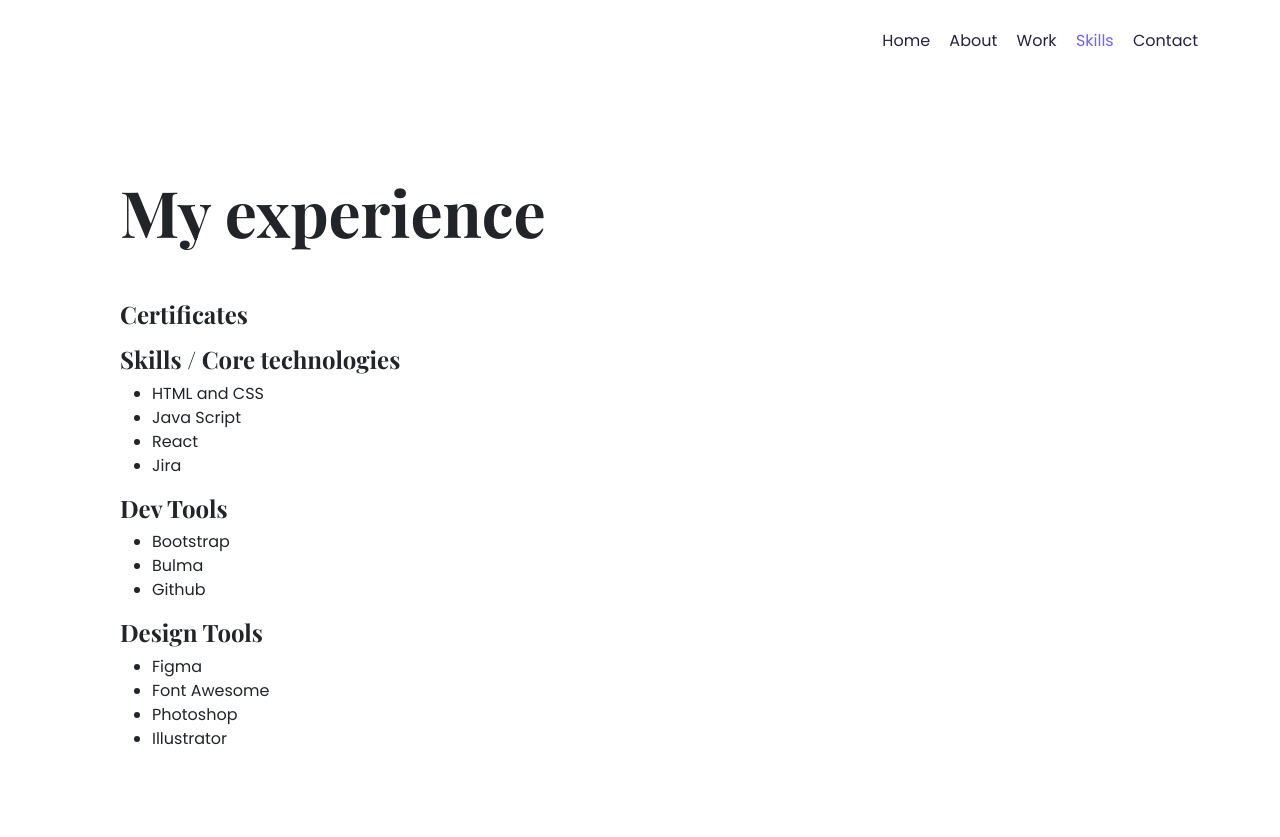
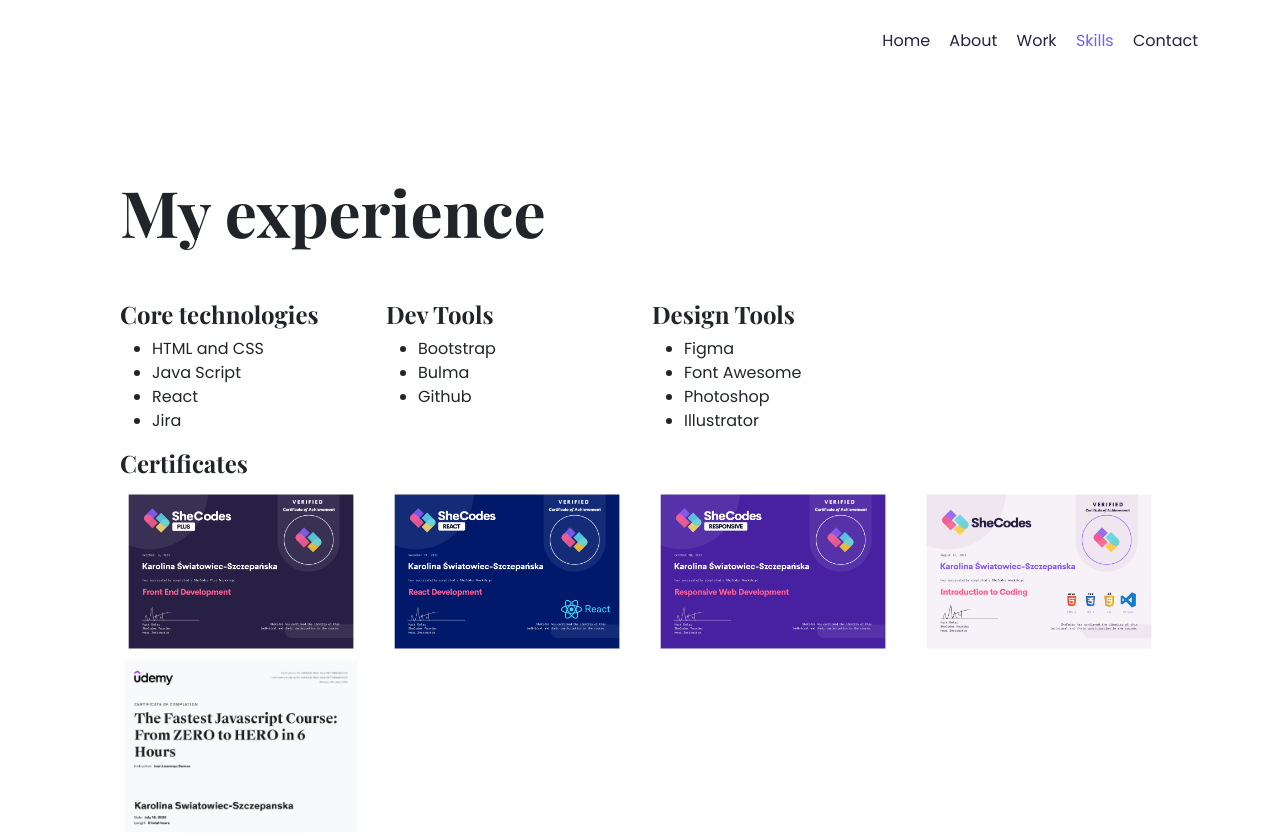
Before and after one commit to Karolinaa12/Portfolio-figma-project, a plain HTML site: page skills.html in a window 1280 px wide. Shown: the top 837 px of the page. Drawn offline with nearby package versions, Linux system fonts and the light colour scheme.

Commit message:
Added certificates section

```diff
--- a/skills.html
+++ b/skills.html
@@ -64,22 +64,27 @@
     <div class="content-container container">
       <div class="content">
         <h1 class="mb-5">My experience</h1>
-
-        <h3>Certificates</h3>
-        <p></p>
-        <h3>Skills / Core technologies</h3>
+        <div class="row">
+          <div class="col-md-3">
+            <h3>Core technologies</h3>
             <ul>
               <li>HTML and CSS</li>
               <li>Java Script</li>
               <li>React</li>
               <li>Jira</li>
             </ul>
+          </div>
+
+          <div class="col-md-3">
             <h3>Dev Tools</h3>
             <ul>
               <li>Bootstrap</li>
               <li>Bulma</li>
               <li>Github</li>
             </ul>
+          </div>
+
+          <div class="col-md-3">
             <h3>Design Tools</h3>
             <ul>
               <li>Figma</li>
@@ -87,6 +92,47 @@
               <li>Photoshop</li>
               <li>Illustrator</li>
             </ul>
+          </div>
+        </div>
+
+        <h3>Certificates</h3>
+        <div class="row">
+          <div class="col-md-3">
+            <img
+              src="/images/certicates/FrontEndDevelopment_SheCOdesCertificate.png"
+              class="img-fluid"
+              alt=""
+            />
+          </div>
+          <div class="col-md-3">
+            <img
+              src="/images/certicates/ReactDevelopment_Certificate.png"
+              class="img-fluid"
+              alt=""
+            />
+          </div>
+          <div class="col-md-3">
+            <img
+              src="/images/certicates/ResponsiveWebDevelopment_SheCodesCertificate.png"
+              class="img-fluid"
+              alt=""
+            />
+          </div>
+          <div class="col-md-3">
+            <img src="/images/certicates/result.png" class="img-fluid" alt="" />
+          </div>
+        </div>
+        <div class="row">
+          <div class="col-md-3">
+            <img
+              src="/images/certicates/UdemyCourse.PNG"
+              class="img-fluid"
+              alt=""
+            />
+          </div>
+        </div>
+
+        <p></p>
       </div>
     </div>
 
--- a/src/styles.css
+++ b/src/styles.css
@@ -193,6 +193,10 @@ footer .contact-links a:hover {
   h2 {
     font-size: 44px;
   }
+  ul {
+    list-style: none;
+    padding: 0;
+  }
 
   .project-description {
     margin: 0;
```
Also changed, not shown: images/certicates/FrontEndDevelopment_SheCOdesCertificate.png (added), images/certicates/ReactDevelopment_Certificate.png (added), images/certicates/ResponsiveWebDevelopment_SheCodesCertificate.png (added), images/certicates/UdemyCourse.PNG (added), images/certicates/result.png (added). Lines whose indentation alone changed are shown as unchanged.
